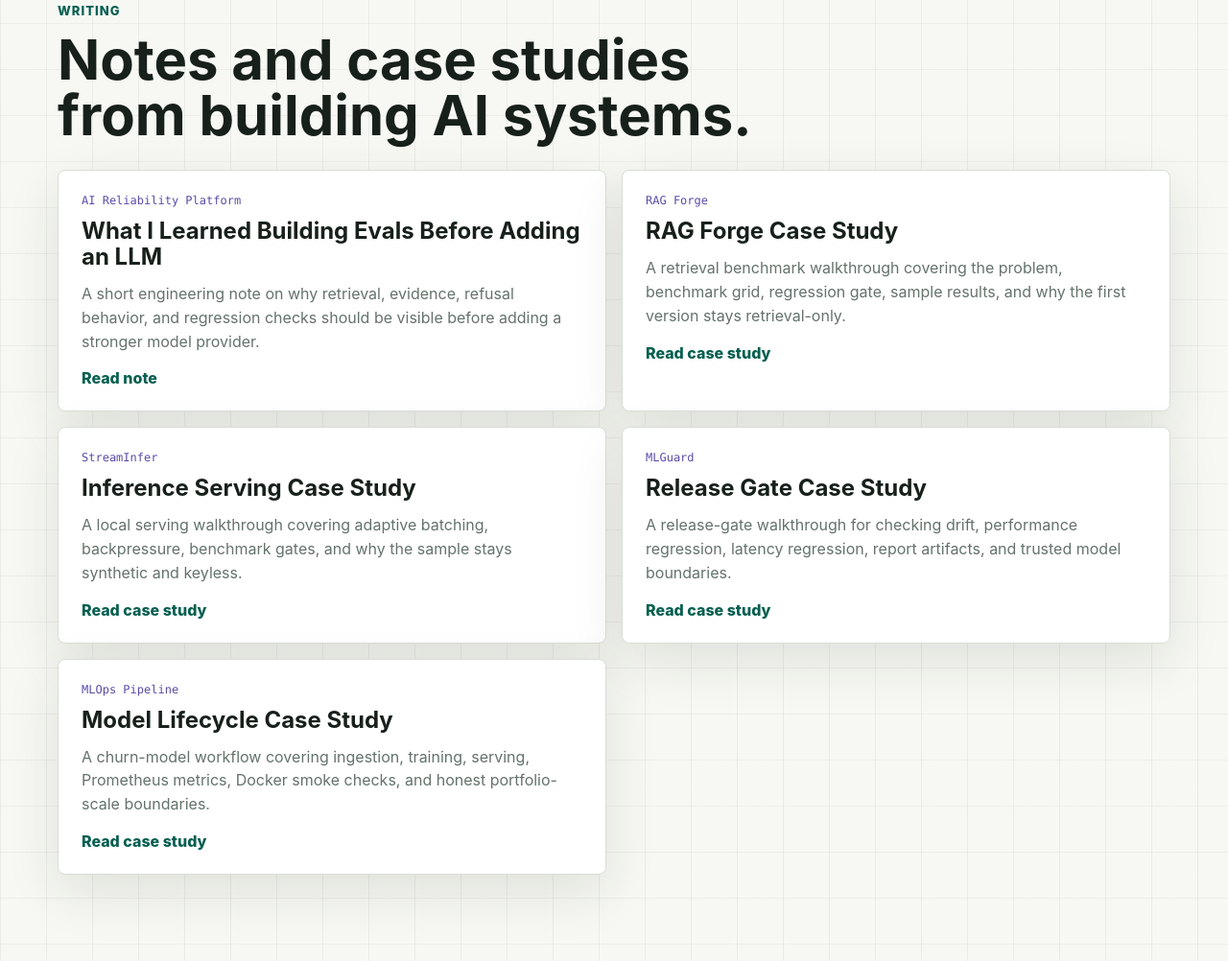
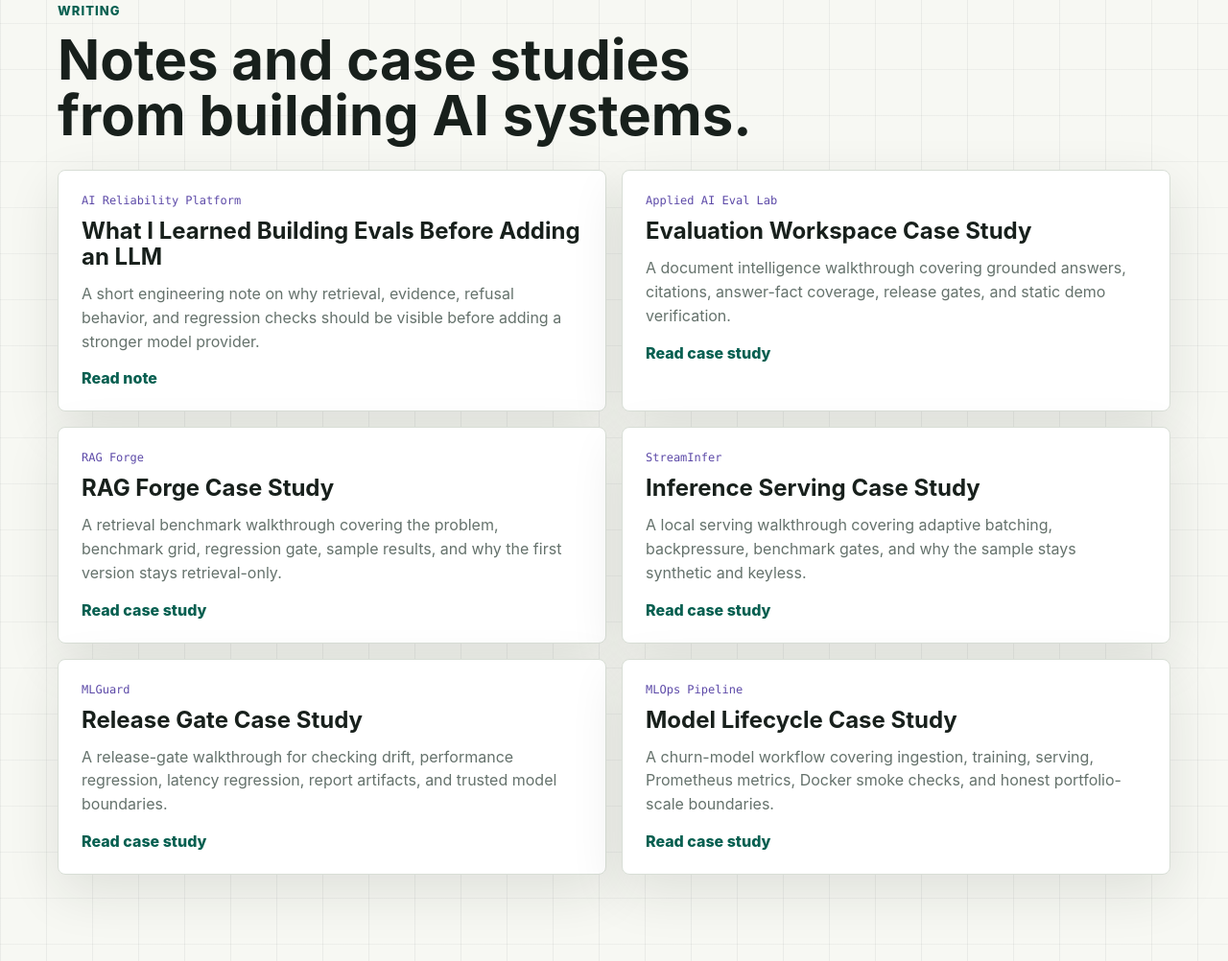
Before and after one commit to GoparapukethaN/kethan-portfolio, a plain HTML site: page index.html in a window 1280 px wide. Shown: the part 3816-4818 px from the top of the page at 96% size. Drawn offline with Linux system fonts and the light colour scheme.

Commit message:
Add Applied AI writing card [skip ci]

```diff
--- a/index.html
+++ b/index.html
@@ -313,6 +313,15 @@
             <a href="https://github.com/GoparapukethaN/ai-reliability-lab/blob/main/docs/notes/evals-before-llms.md">Read note</a>
           </article>
           <article class="note-card">
+            <span class="note-date">Applied AI Eval Lab</span>
+            <h3>Evaluation Workspace Case Study</h3>
+            <p>
+              A document intelligence walkthrough covering grounded answers, citations,
+              answer-fact coverage, release gates, and static demo verification.
+            </p>
+            <a href="https://github.com/GoparapukethaN/applied-ai-eval-lab/blob/main/docs/case-study.md">Read case study</a>
+          </article>
+          <article class="note-card">
             <span class="note-date">RAG Forge</span>
             <h3>RAG Forge Case Study</h3>
             <p>
```
